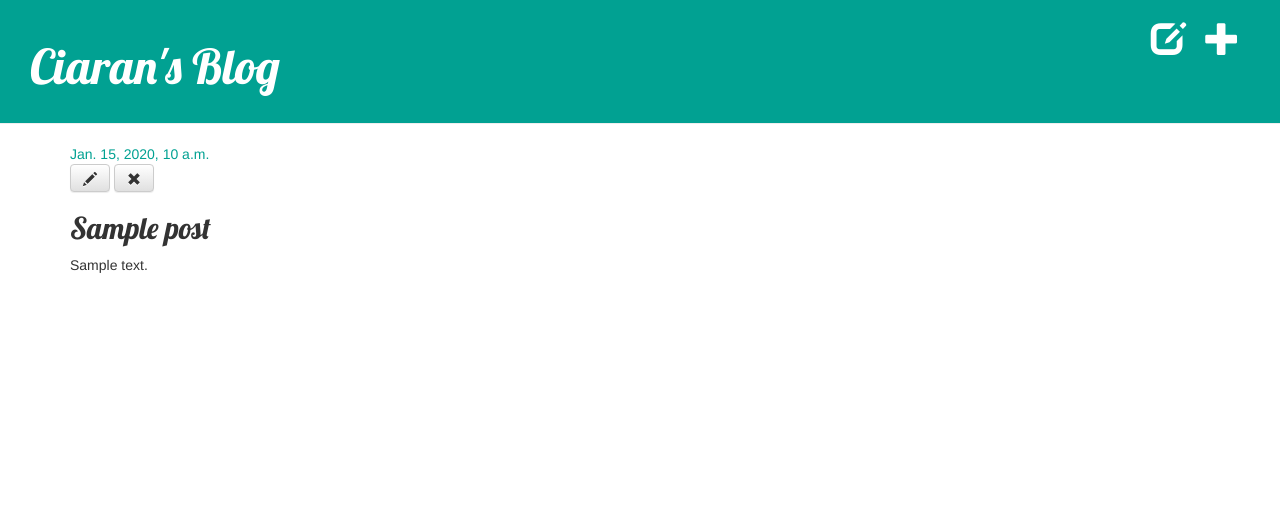
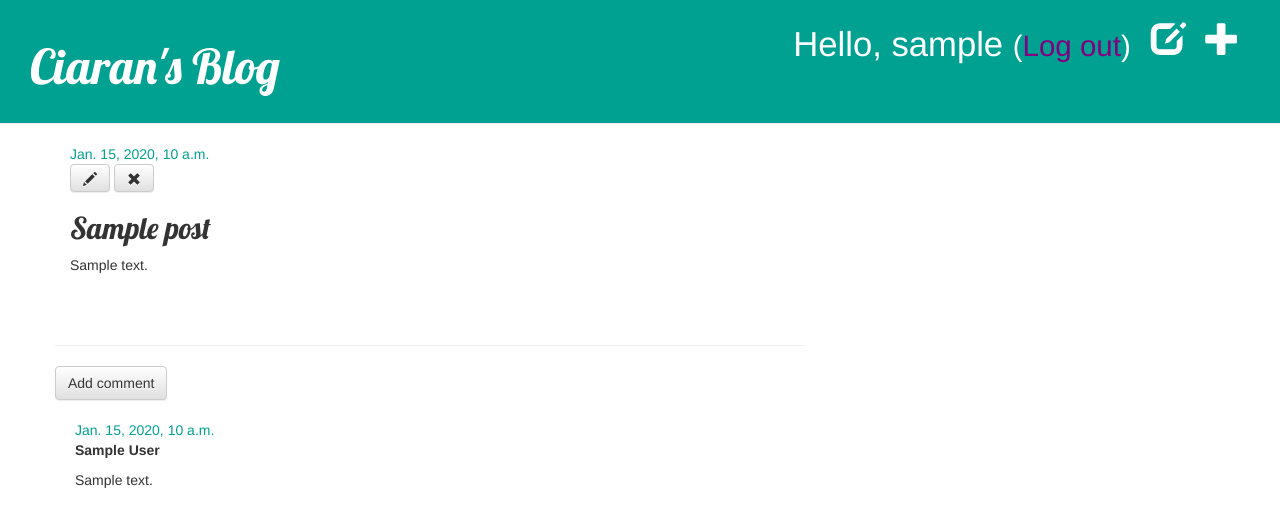
Before and after one commit to CiaranCheetham/blog, a Django app: page /post/1/ in a window 1280 px wide. Shown: the top 527 px of the page. Run offline with Django 3.2, Linux system fonts and the light colour scheme; a user stored in the database is signed in; tables that the repository leaves empty hold one stand-in row (values such as "Sample post"); some libraries are stand-ins or nearby versions.

Commit message:
Added comments, security, drafts

```diff
--- a/blog/admin.py
+++ b/blog/admin.py
@@ -1,4 +1,5 @@
 from django.contrib import admin
-from .models import Post
+from .models import Post, Comment
 
 admin.site.register(Post)
+admin.site.register(Comment)
--- a/blog/models.py
+++ b/blog/models.py
@@ -1,6 +1,7 @@
 from django.conf import settings
 from django.db import models
 from django.utils import timezone
+
 
 class Post(models.Model):
     author = models.ForeignKey(settings.AUTH_USER_MODEL, on_delete=models.CASCADE)
@@ -15,3 +16,21 @@ class Post(models.Model):
 
     def __str__(self):
         return self.title
+
+    def approved_comments(self):
+        return self.comments.filter(approved_comment=True)
+
+
+class Comment(models.Model):
+    post = models.ForeignKey('blog.Post', on_delete=models.CASCADE, related_name='comments')
+    author = models.CharField(max_length=200)
+    text = models.TextField()
+    created_date = models.DateTimeField(default=timezone.now)
+    approved_comment = models.BooleanField(default=False)
+
+    def approve(self):
+        self.approved_comment = True
+        self.save()
+
+    def __str__(self):
+        return self.text
--- a/blog/static/css/blog.css
+++ b/blog/static/css/blog.css
@@ -51,3 +51,7 @@ h1, h2, h3, h4 {
 .post h2 a, .post h2 a:visited {
     color: #000000;
 }
+
+.comment {
+    margin: 20px 0px 20px 20px;
+}
--- a/blog/templates/blog/base.html
+++ b/blog/templates/blog/base.html
@@ -13,6 +13,9 @@
             {% if user.is_authenticated %}
                 <a href="{% url 'post_new' %}" class="top-menu"><span class="glyphicon glyphicon-plus"></span></a>
                 <a href="{% url 'post_draft_list' %}" class="top-menu"><span class="glyphicon glyphicon-edit"></span></a>
+                <p class="top-menu">Hello, {{ user.username }} <small>(<a href="{% url 'logout' %}" style="color:purple">Log out</a>)</small></p>
+            {% else %}
+                <a href="{% url 'login' %}" class="top-menu"><span class="glyphicon glyphicon-lock"></span></a>
             {% endif %}
             <h1><a href="/">Ciaran's Blog</a></h1>
         </div>
--- a/blog/templates/blog/post_detail.html
+++ b/blog/templates/blog/post_detail.html
@@ -17,4 +17,23 @@
         <h2>{{ post.title }}</h2>
         <p>{{ post.text|linebreaksbr }}</p>
     </div>
+    <hr>
+    <a class="btn btn-default" href="{% url 'add_comment_to_post' pk=post.pk %}">Add comment</a>
+    {% for comment in post.comments.all %}
+        {% if user.is_authenticated or comment.approved_comment %}
+            <div class="comment">
+                <div class="date">
+                    {{ comment.created_date }}
+                    {% if not comment.approved_comment %}
+                        <a class="btn btn-default" href="{% url 'comment_remove' pk=comment.pk %}"><span class="glyphicon glyphicon-remove"></span></a>
+                        <a class="btn btn-default" href="{% url 'comment_approve' pk=comment.pk %}"><span class="glyphicon glyphicon-ok"></span></a>
+                    {% endif %}
+                </div>
+                <strong>{{ comment.author }}</strong>
+                <p>{{ comment.text|linebreaks }}</p>
+            </div>
+        {% endif %}
+        {% empty %}
+        <p>No comments here yet</p>
+    {% endfor %}
 {% endblock %}
--- a/blog/templates/blog/post_list.html
+++ b/blog/templates/blog/post_list.html
@@ -8,6 +8,7 @@
             </div>
             <h2><a href="{% url 'post_detail' pk=post.pk %}">{{ post.title }}</a></h2>
             <p>{{ post.text|linebreaksbr }}</p>
+            <a href="{% url 'post_detail' pk=post.pk %}">Comments: {{ post.approved_comments.count }}</a>
         </div>
     {% endfor %}
 {% endblock %}
--- a/blog/urls.py
+++ b/blog/urls.py
@@ -9,4 +9,7 @@ urlpatterns = [
     path('drafts/', views.post_draft_list, name='post_draft_list'),
     path('post/<pk>/publish/', views.post_publish, name='post_publish'),
     path('post/<pk>/remove/', views.post_remove, name='post_remove'),
+    path('post/<int:pk>/comment/', views.add_comment_to_post, name='add_comment_to_post'),
+    path('comment/<int:pk>/approve/', views.comment_approve, name='comment_approve'),
+    path('comment/<int:pk>/remove/', views.comment_remove, name='comment_remove'),
 ]
--- a/blog/views.py
+++ b/blog/views.py
@@ -2,10 +2,9 @@ from django.shortcuts import render
 from django.utils import timezone
 from django.shortcuts import render, get_object_or_404
 from django.shortcuts import redirect
-from .forms import PostForm
-from .models import Post
-
-# Create your views here.
+from django.contrib.auth.decorators import login_required
+from .forms import PostForm, CommentForm
+from .models import Post, Comment
 
 
 def post_list(request):
@@ -19,6 +18,7 @@ def post_detail(request, pk):
     return render(request, 'blog/post_detail.html', {'post': post})
 
 
+@login_required
 def post_new(request):
     if request.method == "POST":
         form = PostForm(request.POST)
@@ -32,6 +32,7 @@ def post_new(request):
     return render(request, 'blog/post_edit.html', {'form': form})
 
 
+@login_required
 def post_edit(request, pk):
     post = get_object_or_404(Post, pk=pk)
     if request.method == "POST":
@@ -46,18 +47,49 @@ def post_edit(request, pk):
     return render(request, 'blog/post_edit.html', {'form': form})
 
 
+@login_required
 def post_draft_list(request):
     posts = Post.objects.filter(published_date__isnull=True).order_by('created_date')
     return render(request, 'blog/post_draft_list.html', {'posts': posts})
 
 
+@login_required
 def post_publish(request, pk):
     post = get_object_or_404(Post, pk=pk)
     post.publish()
     return redirect('post_detail', pk=pk)
 
 
+@login_required
 def post_remove(request, pk):
     post = get_object_or_404(Post, pk=pk)
     post.delete()
     return redirect('post_list')
+
+
+def add_comment_to_post(request, pk):
+    post = get_object_or_404(Post, pk=pk)
+    if request.method == "POST":
+        form = CommentForm(request.POST)
+        if form.is_valid():
+            comment = form.save(commit=False)
+            comment.post = post
+            comment.save()
+            return redirect('post_detail', pk=post.pk)
+    else:
+        form = CommentForm()
+    return render(request, 'blog/add_comment_to_post.html', {'form': form})
+
+
+@login_required
+def comment_approve(request, pk):
+    comment = get_object_or_404(Comment, pk=pk)
+    comment.approve()
+    return redirect('post_detail', pk=comment.post.pk)
+
+
+@login_required
+def comment_remove(request, pk):
+    comment = get_object_or_404(Comment, pk=pk)
+    comment.delete()
+    return redirect('post_detail', pk=comment.post.pk)
--- a/mysite/settings.py
+++ b/mysite/settings.py
@@ -11,6 +11,7 @@ https://docs.djangoproject.com/en/2.2/ref/settings/
 """
 
 import os
+LOGIN_REDIRECT_URL = '/'
 
 # Build paths inside the project like this: os.path.join(BASE_DIR, ...)
 BASE_DIR = os.path.dirname(os.path.dirname(os.path.abspath(__file__)))
--- a/mysite/urls.py
+++ b/mysite/urls.py
@@ -15,8 +15,11 @@ Including another URLconf
 """
 from django.contrib import admin
 from django.urls import path, include
+from django.contrib.auth import views
 
 urlpatterns = [
     path('admin/', admin.site.urls),
     path('', include('blog.urls')),
+    path('accounts/login/', views.LoginView.as_view(), name='login'),
+    path('accounts/logout', views.LogoutView.as_view(next_page='/'), name='logout'),
 ]
```
Also changed, not shown: blog/forms.py (+8 -1 lines), blog/templates/blog/add_comment_to_post.html (added, +9 -0 lines), blog/templates/registration/login.html (added, +24 -0 lines), blog/migrations/0002_comment.py (added). Lines whose indentation alone changed are shown as unchanged.
